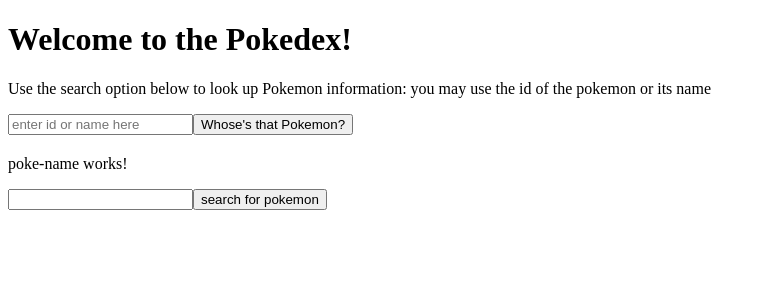
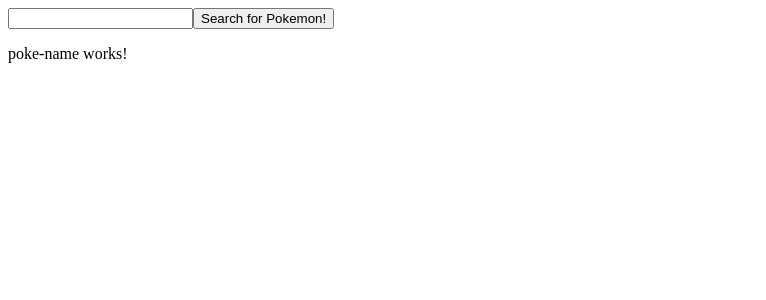
Before and after one commit to EricTrainingRev/251215-JFS, an Angular app in the folder angular/pokedex/: page / in a window 1280 px wide. Shown: the top 300 px of the page, without its empty margins (0-766 px from the left). Built offline with nearby package versions, Linux system fonts and the light colour scheme.

Commit message:
adding separation of search and name view components

```diff
--- a/angular/pokedex/src/app/app.html
+++ b/angular/pokedex/src/app/app.html
@@ -1,3 +1,11 @@
+<!--
+    Starting in Angular 17 the formatting for structural directives changed: it used to be you
+    would use syntax in a tag to provide the logic for how content would render on the page. Now, the
+    modern way of controlling the rendering logic is to use the @ and then a standard control flow
+    statement, much like if you were writing standard JavaScript. The Angular engine knows how to
+    convert this syntax into executable JavaScript code.
+-->
+@if (false) {
     <!--
         The double curly brackets below are used to tell Angular we want to display whatever property or function result that is referenced
         in the template statement. For the examples below we are telling Angular to display as text content the values of the referenced
@@ -21,7 +29,8 @@
     <button (click)="updateDisplayedPokemonName()">{{buttonText}}</button>
 
     <h2>{{pokemonName()}}</h2>
-
+}
+<app-poke-search></app-poke-search>
 <app-poke-name></app-poke-name>
 
 <!-- we will use this later -->
--- a/angular/pokedex/src/app/app.ts
+++ b/angular/pokedex/src/app/app.ts
@@ -2,6 +2,7 @@
 import { FormsModule } from '@angular/forms';
 import { RouterOutlet } from '@angular/router';
 import { PokeName } from './components/poke-name/poke-name';
+import { PokeSearch } from "./components/poke-search/poke-search";
 
 
 /*
@@ -15,7 +16,7 @@
     what other resources the component needs access to. In this case, we have access to the RouterOutlet to control routing, and
     the FormsModule to gain access to the ngModel directive in our template
   */
-  imports: [RouterOutlet, FormsModule, PokeName],
+  imports: [RouterOutlet, FormsModule, PokeName, PokeSearch],
   templateUrl: './app.html', // a link to the component html or the raw html itself
   styleUrl: './app.css' // link to styling,
 })
--- a/angular/pokedex/src/app/components/poke-name/poke-name.html
+++ b/angular/pokedex/src/app/components/poke-name/poke-name.html
@@ -1,4 +1 @@
 <p>poke-name works!</p>
-
-<input type="text">
-<button>search for pokemon</button>
--- /dev/null
+++ b/angular/pokedex/src/app/components/poke-search/poke-search.html
@@ -0,0 +1,2 @@
+<input type="text" [(ngModel)]="pokeIdInput">
+<button (click)="searchForPokemon()">{{ buttonPrompt }}</button>
--- /dev/null
+++ b/angular/pokedex/src/app/components/poke-search/poke-search.ts
@@ -0,0 +1,22 @@
+import { Component } from '@angular/core';
+import { FormsModule } from '@angular/forms';
+import { PokeService } from '../../services/poke-service';
+
+@Component({
+  selector: 'app-poke-search',
+  imports: [FormsModule],
+  templateUrl: './poke-search.html',
+  styleUrl: './poke-search.css',
+})
+export class PokeSearch {
+
+  pokeIdInput = "";
+  buttonPrompt = "Search for Pokemon!";
+
+  constructor(private pokeService: PokeService){}
+
+  searchForPokemon(){
+    this.pokeService.searchForPokemon(this.pokeIdInput);
+  }
+
+}
--- a/angular/pokedex/src/app/services/poke-service.ts
+++ b/angular/pokedex/src/app/services/poke-service.ts
@@ -44,7 +44,7 @@
     this.httpClient.get<PokemonData>(`https://pokeapi.co/api/v2/pokemon/${pokemonIdentifier}`)
     .subscribe({
       next: responseData => {
-        console.log(responseData);
+        console.log(responseData); // all the data, but intellisense will only show PokemonData properties
       },
       error: err => {
         console.log(err);
```
Also changed, not shown: angular/pokedex/src/app/components/poke-search/poke-search.css (added), 1 other file (tests, documents, lock files or other folders). Lines whose indentation alone changed are shown as unchanged.
